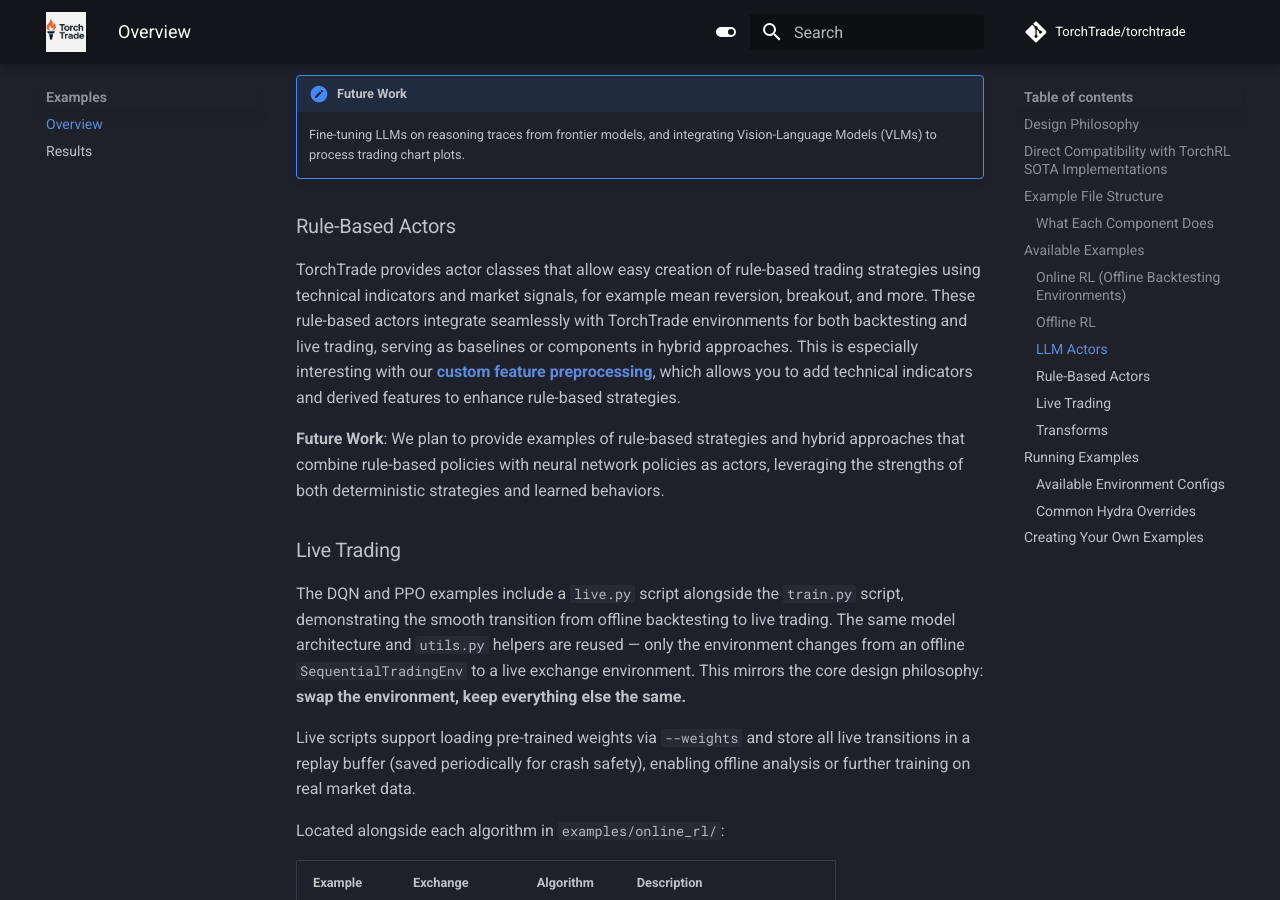
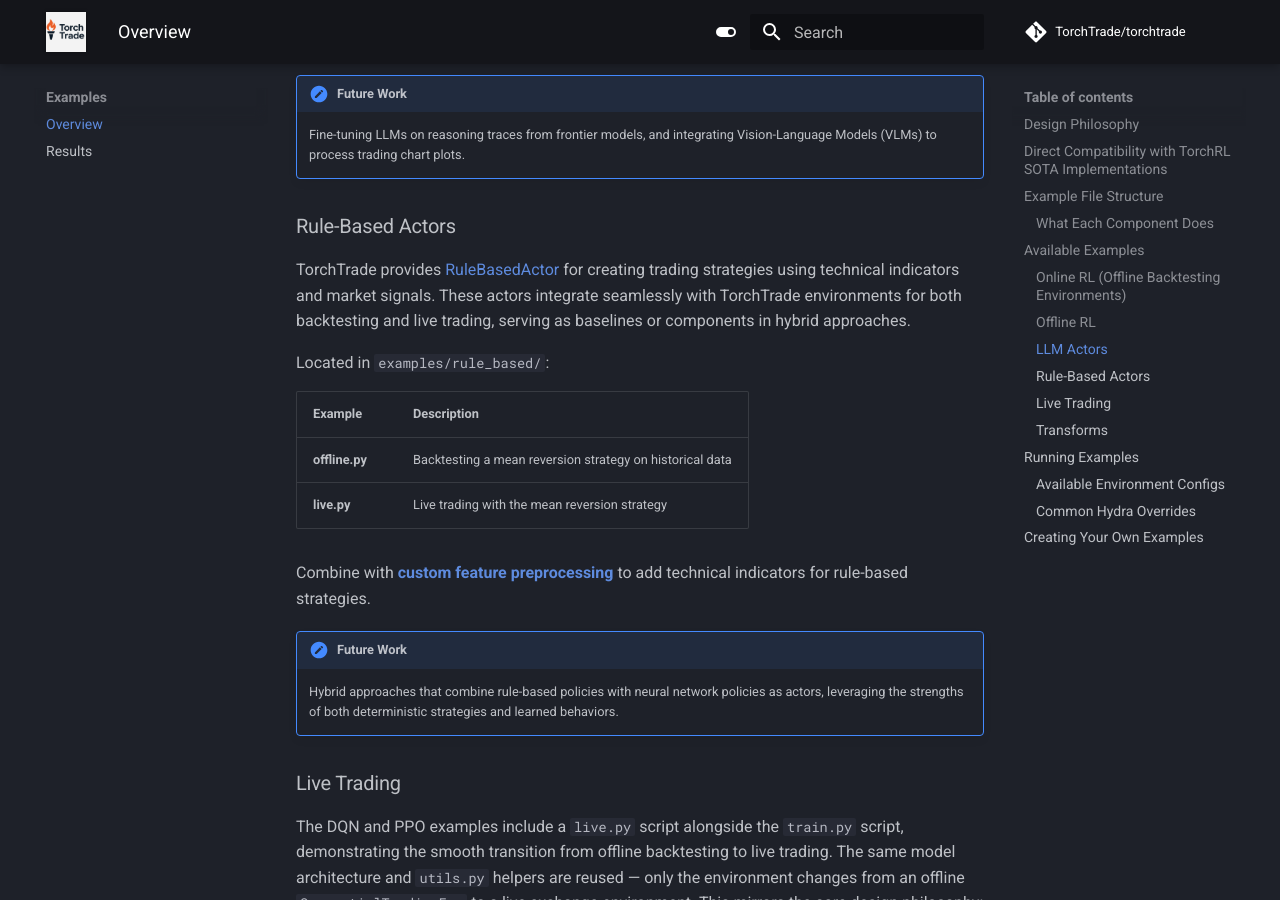
Before and after one commit to TorchTrade/torchtrade, an MkDocs documentation site: the page built from docs/examples/index.md, in a window 1280 px wide and 900 px high, scrolled down 7556 px. Built offline with MkDocs 1.6.1 and Material for MkDocs 9.7.7, drawn with Linux system fonts in a browser that asks for light colours; comment, search, counter and statistics services are not loaded.

Commit message:
Update rule-based actors docs: add examples directory with offline/live
- Add examples/rule_based/ with offline.py and live.py for mean reversion
- Add source link to RuleBasedActor
- Convert future work to admonition note

Co-Authored-By: Claude Opus 4.5 <noreply@anthropic.com>

```diff
--- a/docs/examples/index.md
+++ b/docs/examples/index.md
@@ -307,9 +307,19 @@ Local models can be loaded from [HuggingFace Models](https://huggingface.co/mode
 
 ### Rule-Based Actors
 
-TorchTrade provides actor classes that allow easy creation of rule-based trading strategies using technical indicators and market signals, for example mean reversion, breakout, and more. These rule-based actors integrate seamlessly with TorchTrade environments for both backtesting and live trading, serving as baselines or components in hybrid approaches. This is especially interesting with our **[custom feature preprocessing](guides/custom-features.md)**, which allows you to add technical indicators and derived features to enhance rule-based strategies.
+TorchTrade provides [RuleBasedActor](https://github.com/TorchTrade/torchtrade/blob/main/torchtrade/actor/rulebased/base.py) for creating trading strategies using technical indicators and market signals. These actors integrate seamlessly with TorchTrade environments for both backtesting and live trading, serving as baselines or components in hybrid approaches.
 
-**Future Work**: We plan to provide examples of rule-based strategies and hybrid approaches that combine rule-based policies with neural network policies as actors, leveraging the strengths of both deterministic strategies and learned behaviors.
+Located in `examples/rule_based/`:
+
+| Example | Description |
+|---------|-------------|
+| **offline.py** | Backtesting a mean reversion strategy on historical data |
+| **live.py** | Live trading with the mean reversion strategy |
+
+Combine with **[custom feature preprocessing](../guides/custom-features.md)** to add technical indicators for rule-based strategies.
+
+!!! note "Future Work"
+    Hybrid approaches that combine rule-based policies with neural network policies as actors, leveraging the strengths of both deterministic strategies and learned behaviors.
 
 ### Live Trading
 
```
